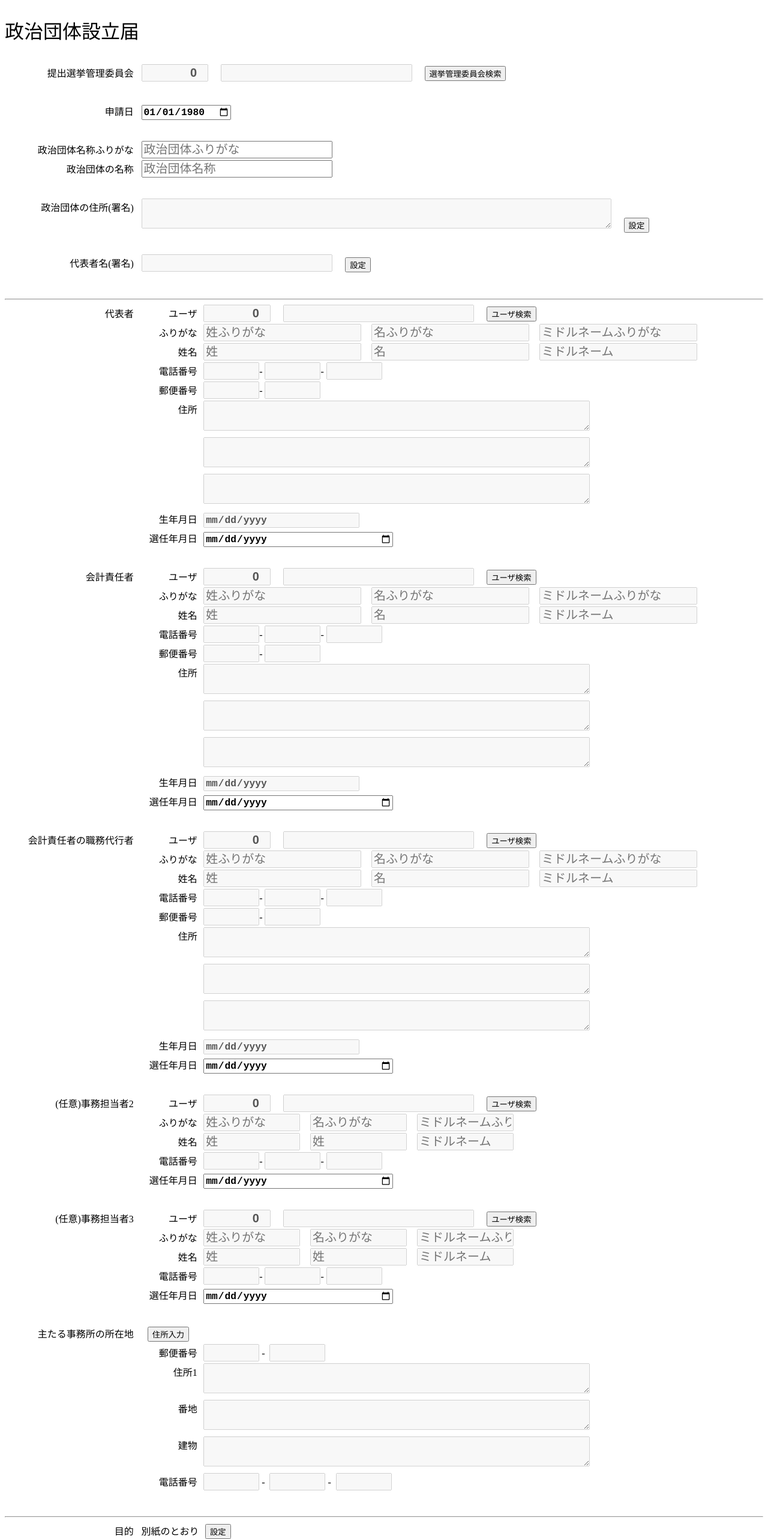
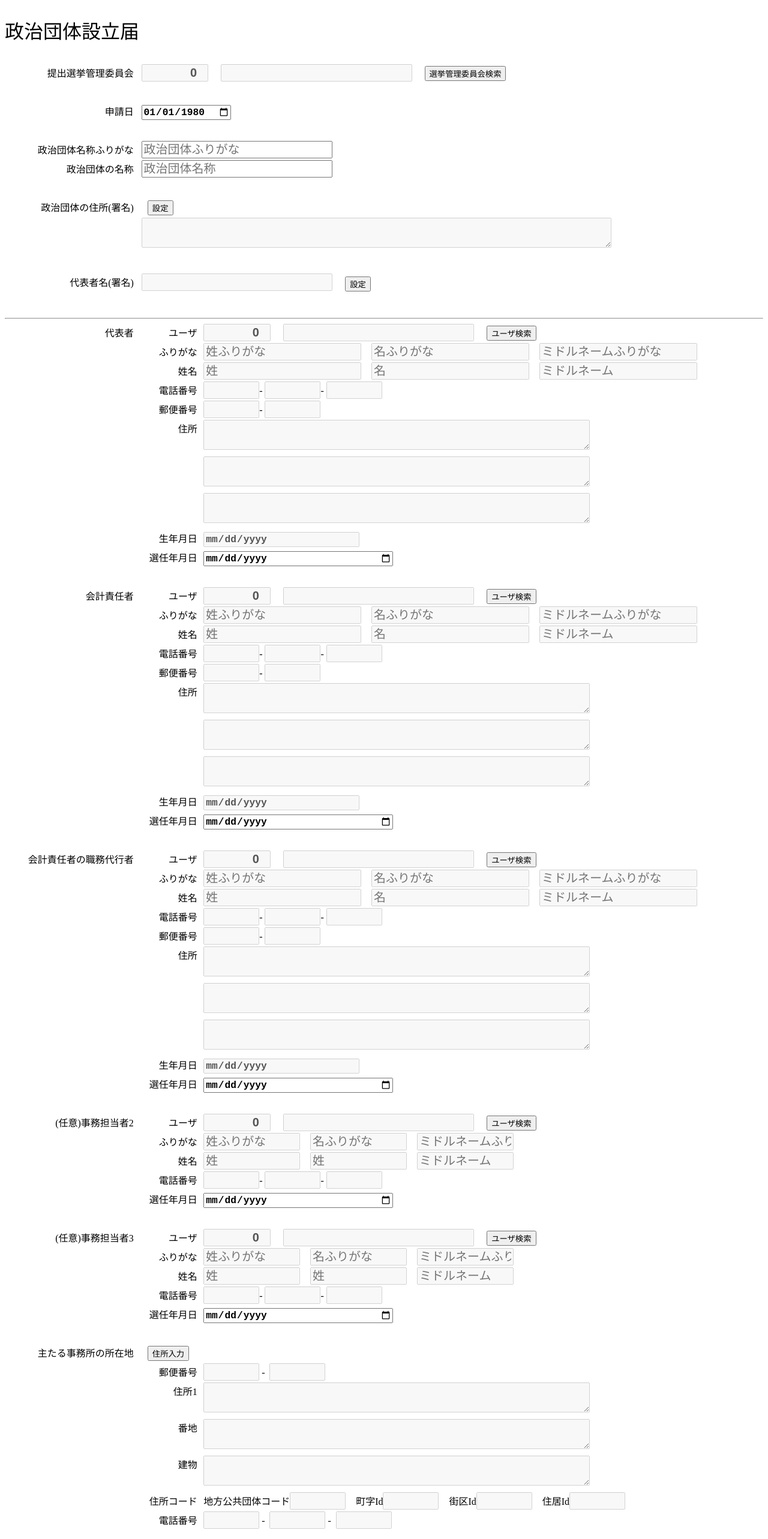
Before and after one commit to chiwa2023/create-politician-balance-report, a Vue app in the folder app/front/: page /add_politician_orgnization in a window 1280 px wide. Shown: the top 2566 px of the page at 60% size. Built offline with nearby package versions, Linux system fonts and the light colour scheme.

Commit message:
fix 国籍問い合わせ前半

```diff
--- a/app/front/src/components/common/input_address/InputAddress.vue
+++ b/app/front/src/components/common/input_address/InputAddress.vue
@@ -30,15 +30,19 @@ const listBuildingSuggest: Ref<SelectOptionInterface[]> = ref([]);
 /** 郵便番号変更 */
 function mockMakeAddressPostal() {
     listPostalSuggest.value.splice(0);
+    //  郵便番号の形式となったらリストを取得する
     if (3 === inputAddressDto.value.postalcode1.length && 4 === inputAddressDto.value.postalcode2.length) {
         listPostalSuggest.value = mockMakeSuggestPostalList();
         listBackupPostalSuggest.value = structuredClone(toRaw(listPostalSuggest.value));
     }
+
 }
 
 /** 住所郵便番号候補選択時 */
 function selectSuggestPostal() {
     inputAddressDto.value.addressPostal = selectedAddressPostal.value;
+    // TODO 現状は選択肢でコードと名称だけだが、公共団体コードなどを紐づけて利用する
+    inputAddressDto.value.lgCode = "123456";
     //下層のサジェストの作成
     listBlockSuggest.value = mockMakeSuggestBlockList();
     listBackupBlockSuggest.value = structuredClone(toRaw(listBlockSuggest.value));
@@ -47,6 +51,12 @@ function selectSuggestPostal() {
 /** 住所番地候補選択時 */
 function selectSuggestBlock() {
     inputAddressDto.value.addressBlock = selectedAddressBlock.value;
+
+    // TODO 現状は選択肢でコードと名称だけだが、公共団体コードなどを紐づけて利用する
+    inputAddressDto.value.machiazaId = "2345678";
+    inputAddressDto.value.blkId = "123";
+    inputAddressDto.value.rsdtId = "456";
+
     //下層のサジェストの作成
     listBuildingSuggest.value = mockMakeSuggestBuildingList();
 }
@@ -142,6 +152,16 @@ function onSave() {
                 :disabled="!inputAddressDto.isEditAddressBuilding"></textarea>
         </div>
         <div class="clear-both"></div>
+        <div class="left-area">
+            住所コード
+        </div>
+        <div class="right-area">
+            <span>地方公共団体コード</span><input type="text" v-model="inputAddressDto.lgCode"  class="code-input" disabled="true">
+            <span class="left-space">町字Id</span><input type="text" v-model="inputAddressDto.machiazaId"  class="code-input" disabled="true">
+            <span class="left-space">街区Id</span><input type="text" v-model="inputAddressDto.blkId"  class="code-input" disabled="true">
+            <span class="left-space">住居Id</span><input type="text" v-model="inputAddressDto.rsdtId" class="code-input" disabled="true">
+        </div>
+        <div class="clear-both"></div>
 
         <div class="left-area">
             電話番号
--- a/app/front/src/components/common/input_address/ViewInputAddress.vue
+++ b/app/front/src/components/common/input_address/ViewInputAddress.vue
@@ -44,6 +44,17 @@ const inputAddressDto: WritableComputedRef<InputAddressDto> = computed(() => {re
     <div class="clear-both"></div>
 
     <div class="left-area-in">
+        住所コード
+    </div>
+    <div class="right-area">
+        <span>地方公共団体コード</span><input v-model="inputAddressDto.lgCode" type="text" class="code-input" disabled="true">
+        <span class="left-space">町字Id</span><input v-model="inputAddressDto.machiazaId" type="text" class="code-input" disabled="true">
+        <span class="left-space">街区Id</span><input v-model="inputAddressDto.blkId" type="text" class="code-input" disabled="true">
+        <span class="left-space">住居Id</span><input v-model="inputAddressDto.rsdtId" type="text" class="code-input" disabled="true">
+    </div>
+    <div class="clear-both"></div>
+
+    <div class="left-area-in">
         電話番号
     </div>
     <div class="right-area">
--- a/app/front/src/components/pages/add_politician_orgnization/AddPoliticianOrgnization.vue
+++ b/app/front/src/components/pages/add_politician_orgnization/AddPoliticianOrgnization.vue
@@ -887,8 +887,8 @@ function onSave() {
         政治団体の住所(署名)
     </div>
     <div class="right-area">
-        <textarea v-model="signatureAddress" disabled="true"></textarea><button @click="onInputAddress"
-            class="left-space">設定</button>
+        <button @click="onInputAddress">設定</button><br>
+        <textarea v-model="signatureAddress" disabled="true"></textarea>
     </div>
     <div class="clear-both"><br></div>
 
--- a/app/front/src/components/pages/inquire_nationarity/InquireNationarity.vue
+++ b/app/front/src/components/pages/inquire_nationarity/InquireNationarity.vue
@@ -10,6 +10,8 @@ import CheckPrivilegeDto from "../../../dto/common_check/checkPrivilegeDto";
 import SearchRelationPerson from "../../common/serach_relation_person/SearchRelationPerson.vue";
 import SearchRelationPersonCapsuleInterface from "../../../dto/relation/searchRelationPersonCapsuleDto";
 import SearchRelationPersonCapsuleDto from "../../../dto/relation/searchRelationPersonCapsuleDto";
+import InputAddressDto from "../../../dto/Input_address/inputAddressDto";
+import InputAddress from "../../common/input_address/InputAddress.vue";
 
 //　入力分のmockデータ
 const inquirePesonDto: Ref<RelationPersonInterface> = ref(mockGetInquirePesron());
@@ -49,6 +51,11 @@ function recieveCancelSearchRelationPerson() {
  */
 function recieveSearchRelationPersonInterface(sendDto: RelationPersonInterface) {
 
+    if (listInquireGroup.value.length >= 5) {
+        alert("一度に問い合わせ出来る人数を超えています");
+        return;
+    }
+
     sendDto.inquireId = getUnixTimeString() + "-" + getRandomString();
 
     listInquireGroup.value.push(sendDto);
@@ -57,21 +64,52 @@ function recieveSearchRelationPersonInterface(sendDto: RelationPersonInterface)
     isVisibleSearchRelationPerson.value = false;
 }
 
-/** コード検索する  */
-function onCodeSearch() {
-    /** 地方公共団体コード */
-    inquirePesonDto.value.lgCode = "123456";
-    /** 町字Id */
-    inquirePesonDto.value.machiazaId = "7654321";
-    /** 街区Id */
-    inquirePesonDto.value.blkId = "221";
-    /** 住居Id */
-    inquirePesonDto.value.rsdtId = ""; // あえての空
+
+//住所入力表示フラグ
+const isVisibleInputAddress: Ref<boolean> = ref(false);
+
+/** 住所 */
+/**
+ * 住所入力コンポーネント表示
+ */
+ function onInputAddress() {
+    isVisibleInputAddress.value = true;
+}
+
+/**
+ * 住所入力キャンセル
+ */
+function recieveCancelInputAddress() {
+    //非表示
+    isVisibleInputAddress.value = false;
+}
+
+/**
+ * 住所入力選択
+ * @param sendDto 選択Dto
+ */
+function recieveInputAddressInterface(sendDto: InputAddressDto) {
+    //いったん親で保存(viewする)
+    inquirePesonDto.value.addressPostal = sendDto.addressPostal;
+    inquirePesonDto.value.addressBlock = sendDto.addressBlock;
+    inquirePesonDto.value.addressBuilding = sendDto.addressBuilding;
+    inquirePesonDto.value.tel1 = sendDto.tel1;
+    inquirePesonDto.value.tel2 = sendDto.tel3;
+    inquirePesonDto.value.tel3 = sendDto.tel3;
+    inquirePesonDto.value.postalcode1 = sendDto.postalcode1;
+    inquirePesonDto.value.postalcode2 = sendDto.postalcode2;
+    inquirePesonDto.value.lgCode = sendDto.lgCode;
+    inquirePesonDto.value.machiazaId = sendDto.machiazaId;
+    inquirePesonDto.value.blkId = sendDto.blkId;
+    inquirePesonDto.value.rsdtId = sendDto.rsdtId;
+
+    //非表示
+    isVisibleInputAddress.value = false;
 }
 
 
 function onAddList() {
-    if (listInquireGroup.value.length > 5) {
+    if (listInquireGroup.value.length >= 5) {
         alert("一度に問い合わせ出来る人数を超えています");
         return;
     }
@@ -189,7 +227,7 @@ function onSave() {
     <div class="right-area">
         <input type="text" v-model="inquirePesonDto.postalcode1" class="code-input">-
         <input type="text" v-model="inquirePesonDto.postalcode2" class="code-input">
-        <button @click="onCodeSearch" class="left-space">住所検索(現状住所コードを入れるだけ)</button>
+        <button @click="onInputAddress" class="left-space">住所編集</button>
      </div>
 
     <div class="left-area">
@@ -317,6 +355,15 @@ function onSave() {
         </div>
     </div>
 
+    <!-- 住所入力コンポーネント -->
+    <div v-if="isVisibleInputAddress" class="overBackground"></div>
+    <div v-if="isVisibleInputAddress">
+        <div class="overComponent">
+            <InputAddress @send-cancel-input-address="recieveCancelInputAddress"
+                @send-input-address-interface="recieveInputAddressInterface">
+            </InputAddress>
+        </div>
+    </div>
 
 
 </template>
--- a/app/front/src/dto/Input_address/inputAddressDto.ts
+++ b/app/front/src/dto/Input_address/inputAddressDto.ts
@@ -2,6 +2,11 @@
  * 住所入力Dto
  */
 export default class InputAddressDto {
+
+    /** 住所全体 */
+    addressAll: string;
+    /** 元住所全体 */
+    orginAddressAll: string;
 
     /** 郵便番号1 */
     postalcode1: string;
@@ -20,6 +25,15 @@ export default class InputAddressDto {
     /** 電話番号番号 */
     tel3: string;
 
+    /** 地方公共団体コード */
+    lgCode: string;
+    /** 町字Id */
+    machiazaId: string;
+    /** 街区Id */
+    blkId: string;
+    /** 住居Id */
+    rsdtId: string;
+
     /** 住所郵便番号まで編集有無1 */
     isEditAddressPostal: boolean;
     /** 住所番地編集有無 */
@@ -31,6 +45,9 @@ export default class InputAddressDto {
         const initString: string = "";
         const initBoolean: boolean = false;
 
+        this.addressAll = initString;
+        this.orginAddressAll = initString;
+
         this.postalcode1 = initString;
         this.postalcode2 = initString;
         this.addressPostal = initString;
@@ -39,6 +56,13 @@ export default class InputAddressDto {
         this.tel1 = initString;
         this.tel2 = initString;
         this.tel3 = initString;
+
+        this.lgCode = initString;
+        this.machiazaId = initString;
+        this.blkId = initString;
+        this.rsdtId = initString;
+
+
         this.isEditAddressPostal = initBoolean;
         this.isEditAddressBlock = initBoolean;
         this.isEditAddressBuilding = initBoolean;
--- a/app/front/src/dto/relation/relationPersonDto.ts
+++ b/app/front/src/dto/relation/relationPersonDto.ts
@@ -63,6 +63,9 @@ export default class RelationPersonDto implements RelationPersonInterface {
     /** 住所(全) */
     addressAll: string;
 
+        /** 元住所(全) */
+        orginAddressAll: string;
+
     /** 郵便番号1 */
     postalcode1: string;
     /** 郵便番号2 */
@@ -121,6 +124,7 @@ export default class RelationPersonDto implements RelationPersonInterface {
         this.addressPostal = INIT_STRING;
         this.addressBlock = INIT_STRING;
         this.addressBuilding = INIT_STRING;
+        this.orginAddressAll = INIT_STRING;
 
         this.lgCode = INIT_STRING;
         this.machiazaId = INIT_STRING;
```
